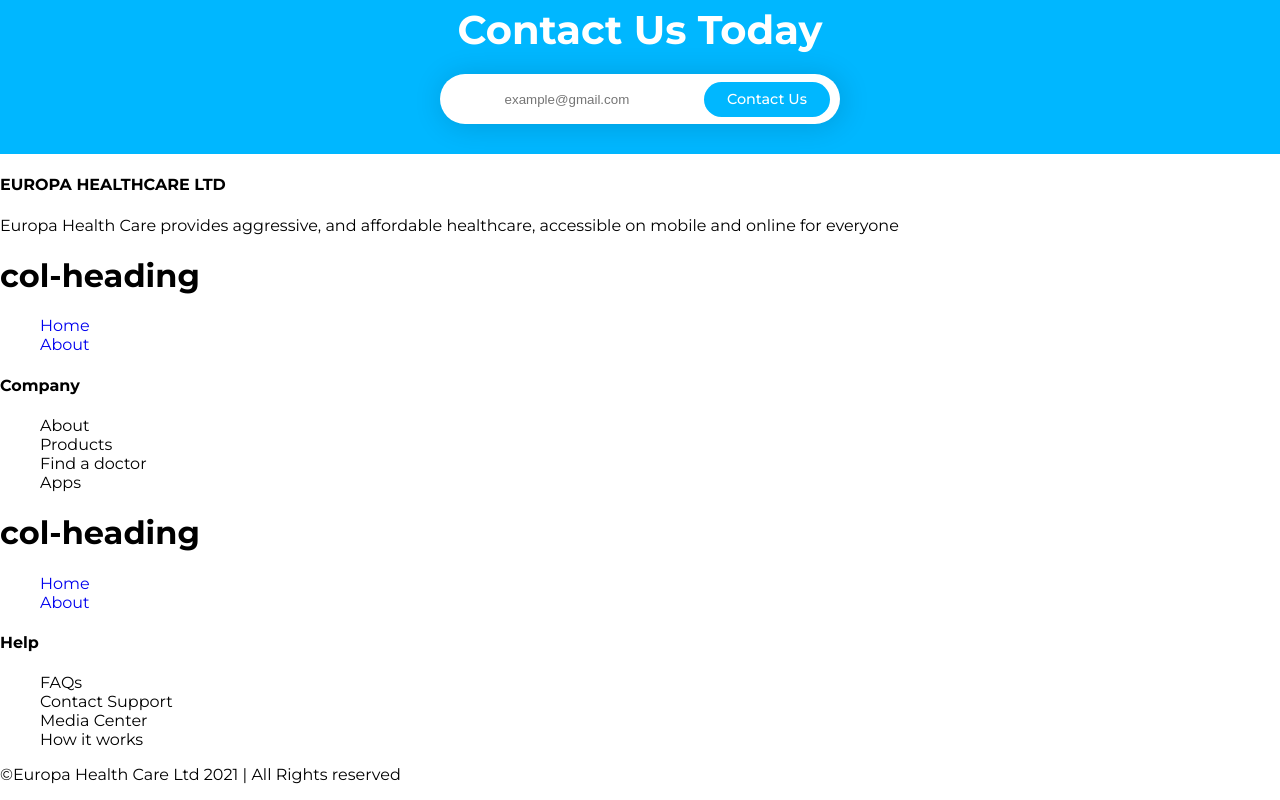
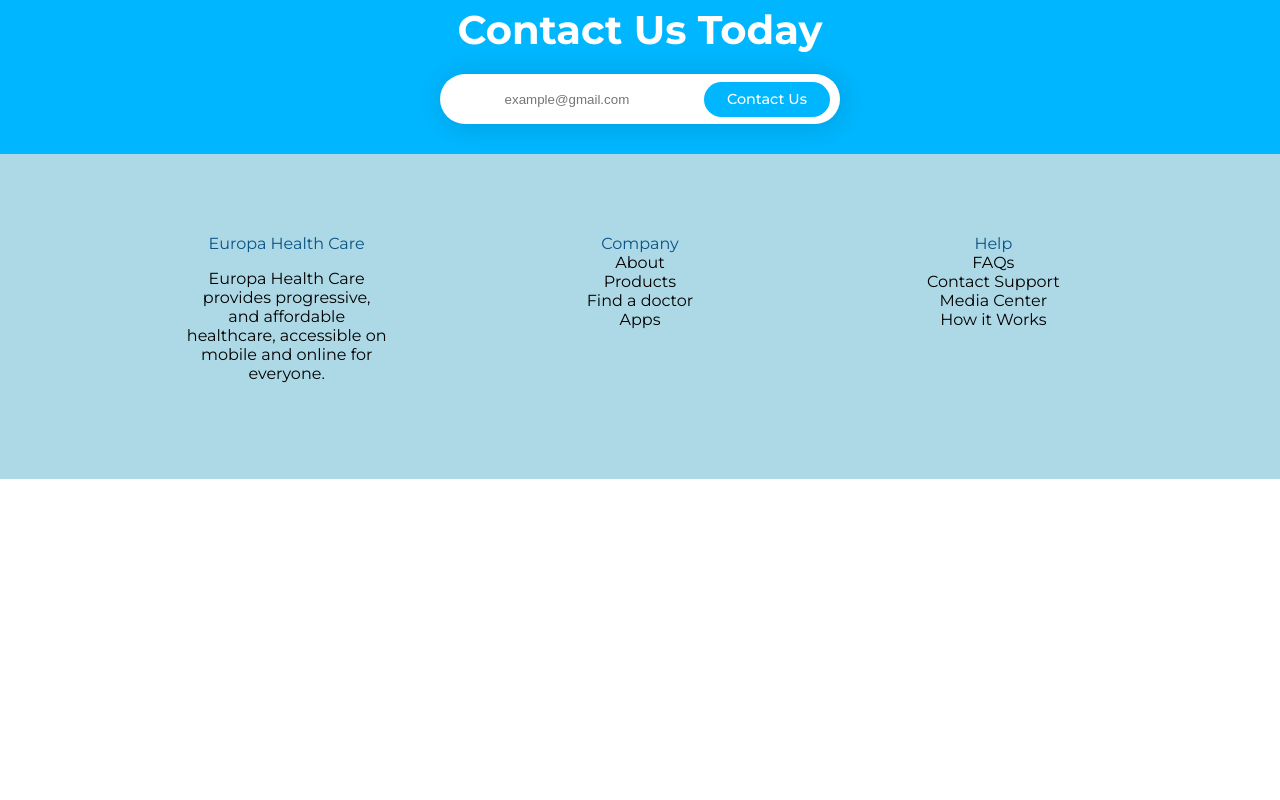
Before and after one commit to sammwaura/EuropaHealthcare, a React (Create React App) app: page / in a window 1280 px wide. Shown: the part 5565-6365 px from the top of the page. After the commit the page ends 6044 px from the top, so only its background shows below. Built offline with nearby package versions, Linux system fonts and the light colour scheme.

Commit message:
modify files

```diff
--- a/src/App.js
+++ b/src/App.js
@@ -27,8 +27,6 @@ function App() {
        <Gallery/>
        <Contact/>
        <Footer/>
-
-
     </div>
   );
 }
--- a/src/components/Footer.jsx
+++ b/src/components/Footer.jsx
@@ -1,69 +1,82 @@
-import React from 'react';
+import React, { Component } from 'react';
+import { render } from 'react-dom';
 import styled from 'styled-components';
-import FooterCol from './FooterCol'
 
-const FooterStyles = styled.div`
-padding-top:18rem;
-background-colour: var(--light-blue);
-.container{
+const Container = styled.div`
+    min-height: 40vh;
+    padding: 80px 60px;
+    background: lightblue;
+    justify-content: center;
+
+`
+
+const Wrapper = styled.div`
     display: flex;
-    gap: 3rem;
+    flex-direction: column;
+    justify-content: center;
+    max-width: 1000px;
+    margin: 0 auto;
+`
+const Row = styled.div`
+    display: grid;
+    grid-template-columns: 1fr 1fr 1fr;
+    grid-gap: 60px;
+    justify-content: center;
+
+    @media (max-width: 1000px) {
+        grid-template-columns: repeat()(auto-fill, minmax()(200px,1fr));
+        grid-gap: 20px;
     }
-.col{
-    flex: 2;
-}
-.col2,
-.col3{
-    flex:1
-}
-.col-title{
-    font-size: 3.5rem;
-    margin-bottom: 1rem;
-}
-`;
-function Footer() {
+`
+const Column = styled.div`
+    text-align: center;
+    display: flex;
+    flex-direction: column;
+    max-width: 200px;
+    margin: 0 auto;
+`
+const Title = styled.div`
+    color: rgb(9, 83, 133);
+    max-width: 200px;
+    text-align: center;
+`
+const Link = styled.div`
+
+`
+
+export default class Footer extends Component {
+    render(){
         return (
-      <div className='main-footer'>
-          <div className='container'>
-                  <div className='col'>
-                      <h4 className='col-title'>EUROPA HEALTHCARE LTD</h4>
-                      <p>Europa Health Care provides aggressive,
-                          and affordable healthcare, accessible
-                          on mobile and online for everyone
+            <Container>
+                <Wrapper>
+                    <Row>
+                        <Column>
+                            <Title>Europa Health Care</Title>
+                                <p>Europa Health Care provides progressive,
+                                    and affordable healthcare, accessible on
+                                    mobile and online for everyone.
                                 </p>
-                    </div>
+                        </Column>
+                        <Column>
+                            <Title>Company</Title>
+                            <Link>About</Link>
+                            <Link>Products</Link>
+                            <Link>Find a doctor</Link>
+                            <Link>Apps</Link>
+                        </Column>
+                        <Column>
+                        <Title>Help</Title>
+                            <Link>FAQs</Link>
+                            <Link>Contact Support</Link>
+                            <Link>Media Center</Link>
+                            <Link>How it Works</Link>
+                        </Column>
+                    </Row>
 
-                    <div className='col2'>
-                        <FooterCol/>
-                        <h4>Company</h4>
-                        <ul className='list-unstyled'>
-                            <li>About</li>
-                            <li>Products</li>
-                            <li>Find a doctor</li>
-                            <li>Apps</li>
-                        </ul>
-                    </div>
+                </Wrapper>
+            </Container>
+        )
 
-                    <div className='col3'>
-                        <FooterCol/>
-                        <h4>Help</h4>
-                        <ul className='list-unstyled'>
-                            <li>FAQs</li>
-                            <li>Contact Support</li>
-                            <li>Media Center</li>
-                            <li>How it works</li>
-                        </ul>
-                    </div>
-
-              </div>
-                <div className='row'>
-                    <p className='col-sm'>
-                        &copy;Europa Health Care Ltd 2021 | All Rights reserved
-                    </p>
-
-                </div>
-          </div>
-    )
     }
 
-export default Footer
+}
--- a/src/components/FooterCol.jsx
+++ /dev/null
@@ -1,40 +0,0 @@
-import React from 'react';
-import { Link } from 'react-router-dom';
-
-function FooterCol( {
-    heading= 'col-heading',
-    links=[
-        {
-            type: "Links",
-            title: "Home",
-            path: "/home",
-        },
-        {
-            type: "Links",
-            title: "About",
-            path: "/about",
-        },
-    ],
-}){
-    return (
-        <div>
-            <h1 className='heading'>
-                {heading}
-            </h1>
-            <ul>
-                {links.map((item, index) => (
-                        <li key={index}>
-                            {item.type == 'Link' ? (
-                                <Link to={item.path}>{item.title}</Link>
-                            ): (
-                                <a href={item.path} target='_blank' rel='nonreferer'>{item.title}
-                                </a>
-                            )}
-                        </li>
-                    ))}
-            </ul>
-        </div>
-    )
-}
-
-export default FooterCol
```
Also changed, not shown: src/App.css (+1 -8 lines). Lines whose indentation alone changed are shown as unchanged.
